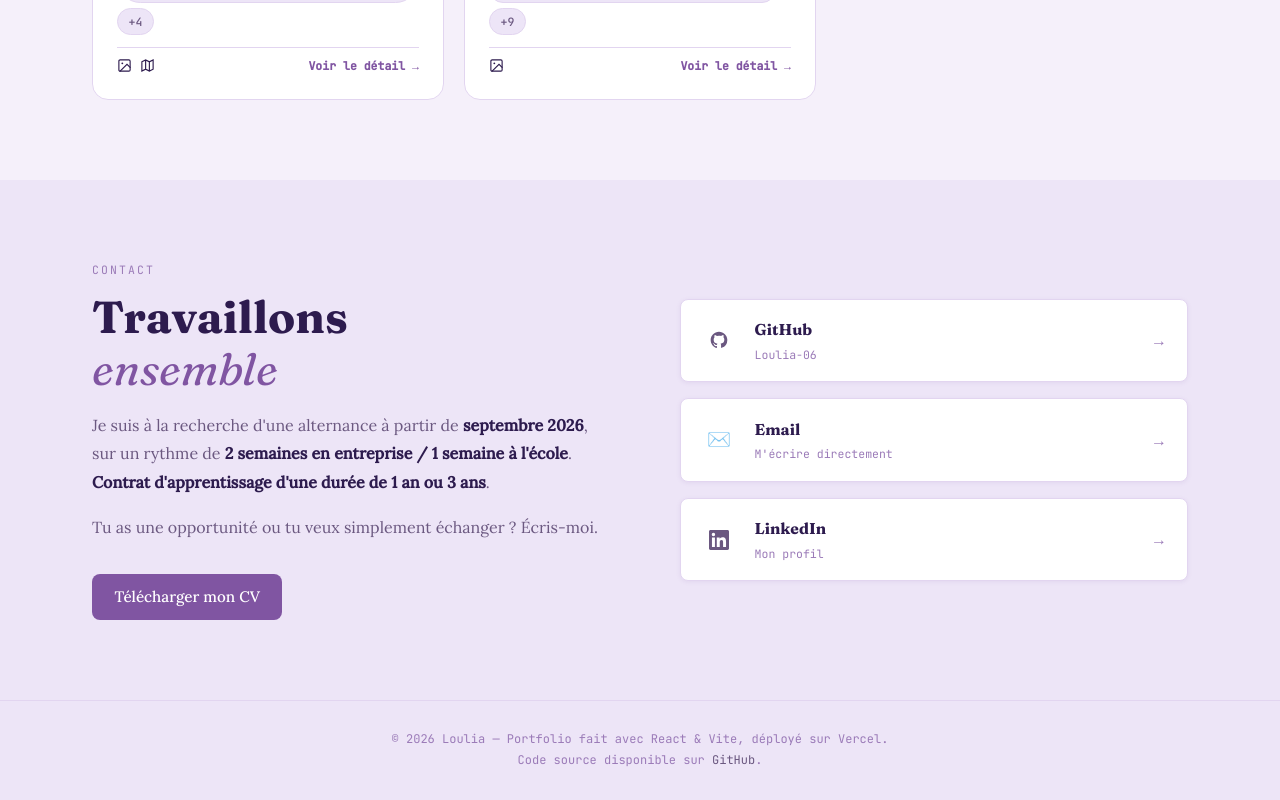
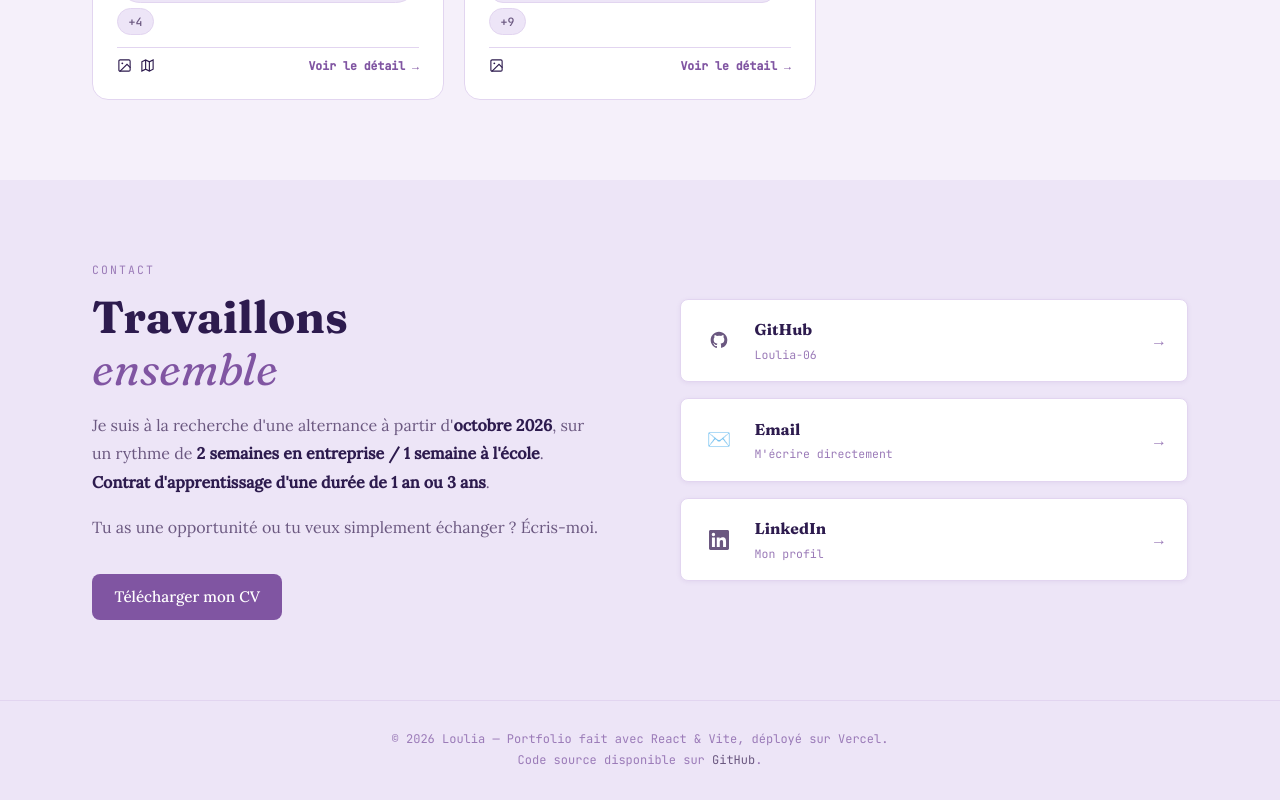
Before and after one commit to Loulia-06/mon-portfolio, a React (Vite) app: page / in a window 1280 px wide. Shown: the part 3746-4546 px from the top of the page. Built offline with nearby package versions, Linux system fonts and the light colour scheme.

Commit message:
contact: mise à jour texte alternance (octobre 2026)

```diff
--- a/src/components/Contact.jsx
+++ b/src/components/Contact.jsx
@@ -11,7 +11,7 @@ export default function Contact() {
             Travaillons<br /><em>ensemble</em>
           </h2>
           <p>
-            Je suis à la recherche d'une alternance à partir de <strong>septembre 2026</strong>,
+            Je suis à la recherche d'une alternance à partir d'<strong>octobre 2026</strong>,
             sur un rythme de <strong>2 semaines en entreprise / 1 semaine à l'école</strong>.
              <strong> Contrat d'apprentissage d'une durée de 1 an ou 3 ans</strong>.
           </p>
```
